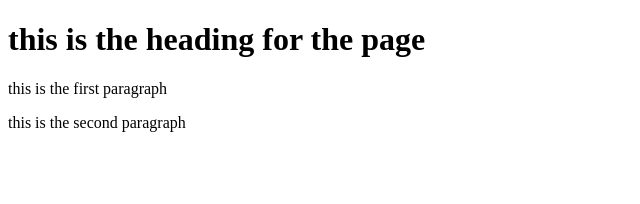
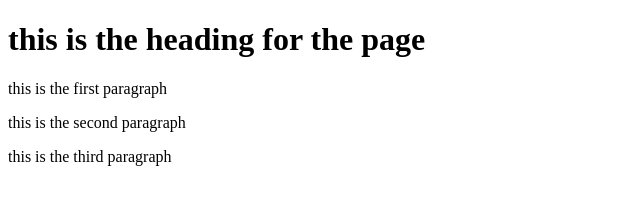
Before and after one commit to piyush-14/git-test, a website: page index.html in a window 1280 px wide. Shown: the whole page, without its empty margins (0-640 px from the left). Drawn offline with Linux system fonts and the light colour scheme.

Commit message:
commit before pushing

```diff
--- a/index.html
+++ b/index.html
@@ -8,6 +8,7 @@
     <h1>this is the heading for the page</h1>
     <p>this is the first paragraph</p>
     <p>this is the second paragraph</p>
+    <p>this is the third paragraph</p>
 
 </body>
 </html>
```
Also changed, not shown: package.json (added, +24 -0 lines), 1 other file.
